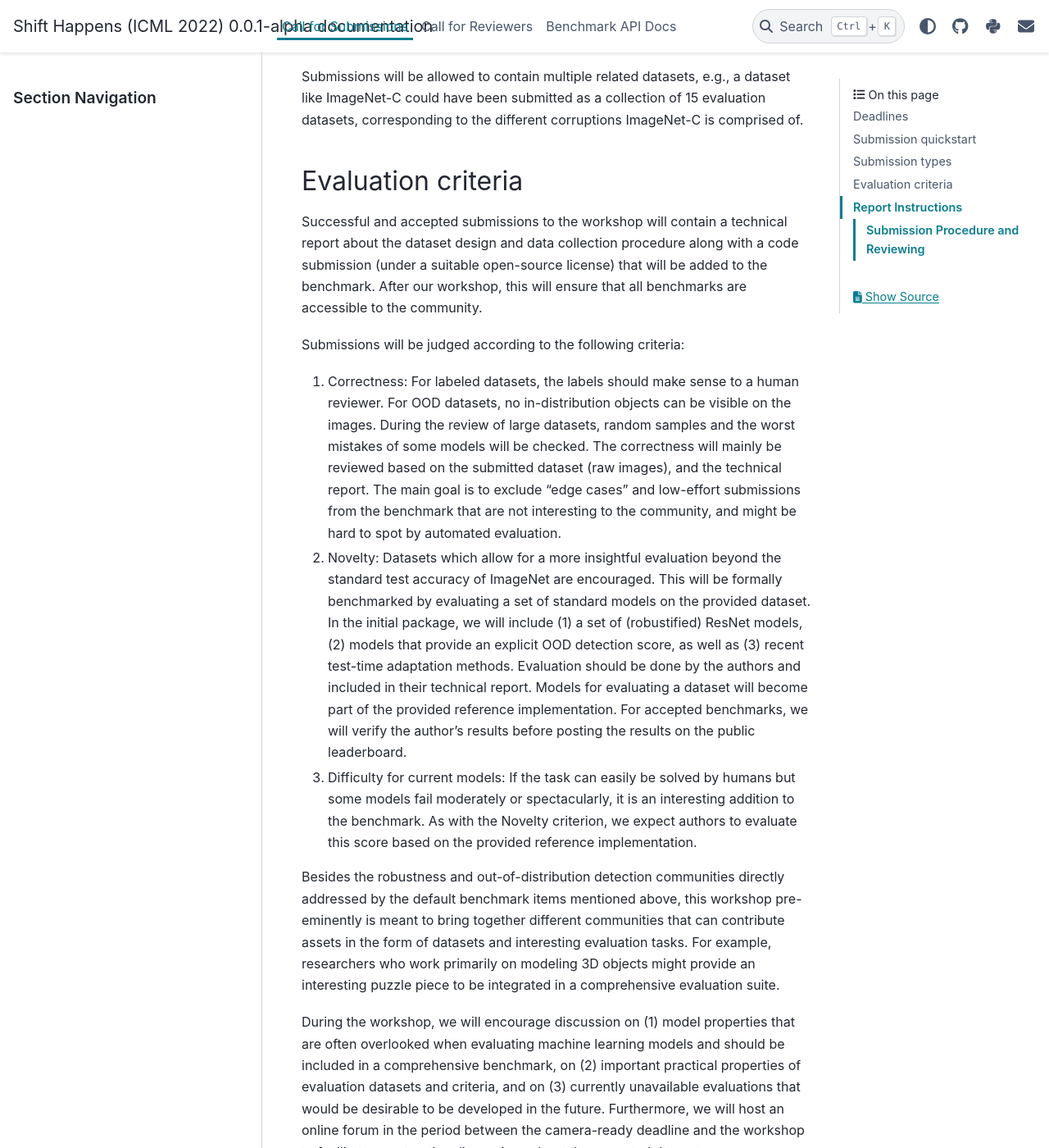
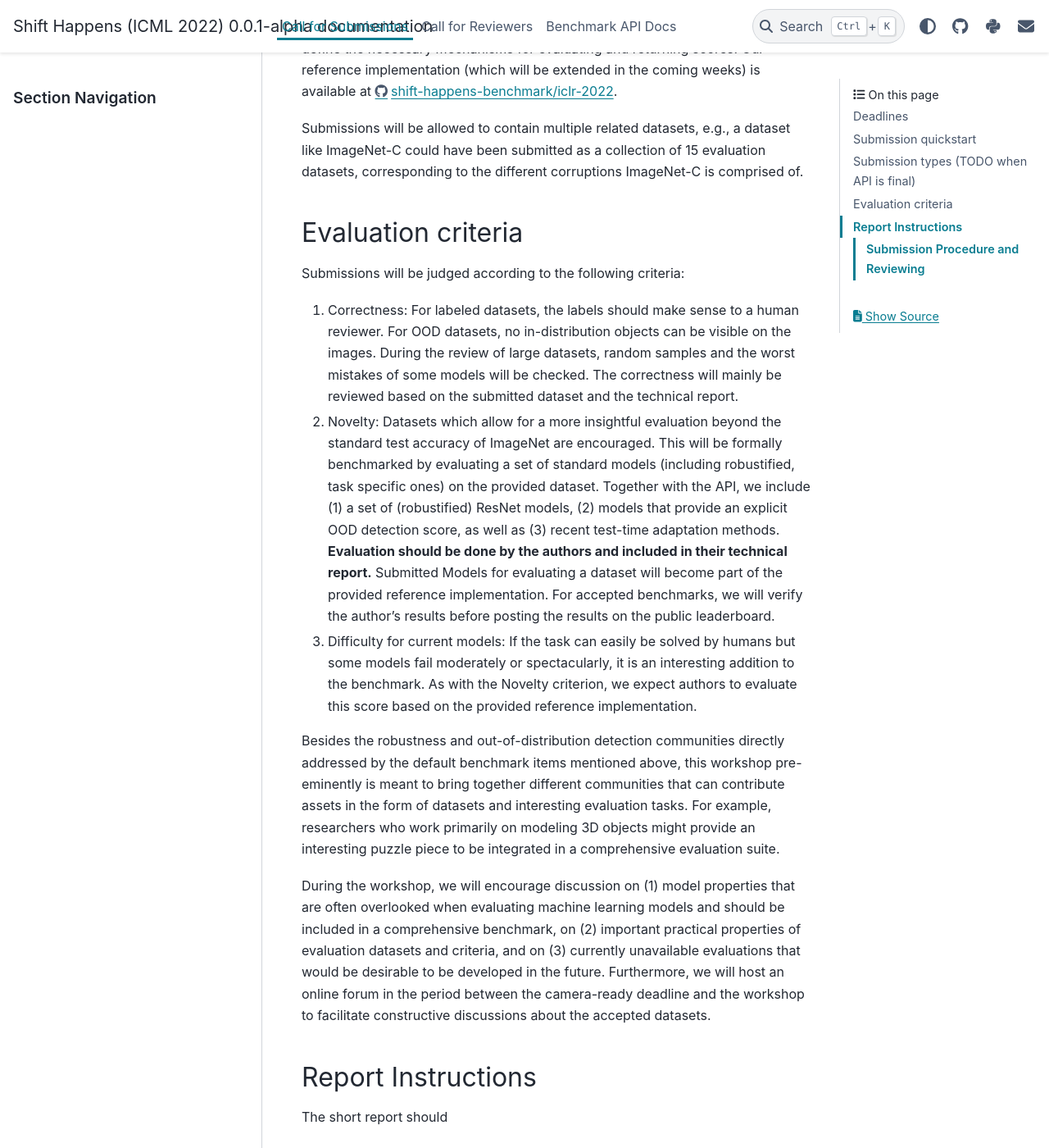
Before and after one commit to shift-happens-benchmark/icml-2022, a Sphinx documentation site: the page built from docs/source/call_for_papers.rst, in a window 1280 px wide and 1400 px high, scrolled down 2242 px. Shown: the whole window at 82% size. Built offline with Sphinx 7.4.7 and the PyData theme 0.15.4, drawn with Linux system fonts in a browser that asks for light colours; some of the changed text lies outside the part shown.

Commit message:
some unfinished changes to call

```diff
--- a/docs/source/call_for_papers.rst
+++ b/docs/source/call_for_papers.rst
@@ -42,19 +42,19 @@
 
 
 
-Submission types
+Submission types (TODO when API is final)
 ^^^^^^^^^^^^^^^^
 
 Besides compatibility to ImageNet scale models, the scope of possible
-benchmarks and datasets is intentionally broad: First, we encourage
-submissions that provide their own evaluation criterion and discuss its
-value in applications. Submissions should explain why the submitted
+benchmarks and datasets is intentionally broad:
+- Submissions that **provide their own evaluation criterion** and discuss its
+value in applications are particularly encouraged. Submissions should explain why the submitted
 dataset and metric are well-suited to inform about the specified
-property. Opening the benchmark to this form of submissions makes it
-possible for communities interested in problems besides standard,
-“accuracy-focused” settings. Second, we encourage submissions of
-datasets that can be evaluated with standard criteria. This form of
-submission imposes a low bar on developing new code contributions and
+property. Opening the benchmark to this form of submissions aims at reaching
+communities interested in problems besides standard,
+“accuracy-focused” settings.
+- It is also encouraged to submit datasets that can be evaluated with one or more of the following standard criteria:
+This form of submission imposes a low bar on developing new code contributions and
 makes it possible to contribute in the form of well-recorded datasets.
 Third, in both cases, it is possible to re-submit existing and
 potentially published benchmarks, datasets, and evaluation settings,
@@ -103,11 +103,6 @@
 Evaluation criteria
 ^^^^^^^^^^^^^^^^^^^
 
-Successful and accepted submissions to the workshop will contain a
-technical report about the dataset design and data collection procedure
-along with a code submission (under a suitable open-source license) that
-will be added to the benchmark. After our workshop, this will ensure
-that all benchmarks are accessible to the community.
 
 Submissions will be judged according to the following criteria:
 
@@ -116,19 +111,17 @@
    visible on the images. During the review of large datasets, random
    samples and the worst mistakes of some models will be checked. The
    correctness will mainly be reviewed based on the submitted dataset
-   (raw images), and the technical report. The main goal is to exclude
-   “edge cases” and low-effort submissions from the benchmark that are
-   not interesting to the community, and might be hard to spot by
-   automated evaluation.
+   and the technical report.
 
 2. Novelty: Datasets which allow for a more insightful evaluation beyond
    the standard test accuracy of ImageNet are encouraged. This will be
-   formally benchmarked by evaluating a set of standard models on the
-   provided dataset. In the initial package, we will include (1) a set
+   formally benchmarked by evaluating a set of standard models
+   (including robustified, task specific ones) on the
+   provided dataset. Together with the API, we include (1) a set
    of (robustified) ResNet models, (2) models that provide an explicit
    OOD detection score, as well as (3) recent test-time adaptation
-   methods. Evaluation should be done by the authors and included in
-   their technical report. Models for evaluating a dataset will become
+   methods. **Evaluation should be done by the authors and included in
+   their technical report.** Submitted Models for evaluating a dataset will become
    part of the provided reference implementation. For accepted
    benchmarks, we will verify the author’s results before posting the
    results on the public leaderboard.
@@ -166,7 +159,8 @@
 - state if there are special requirements on the models to be evaluated,
 - detail the evaluation procedure,
 - outline how evaluation outputs can be interpreted,
-- provide a short analysis how the task is challenging for some existing models,
+- provide a short analysis how the task is challenging for some existing models
+  (including the relevant provided ones),
 - and establish context within related works.
 
 The report should be limited to at most 4 pages without references, but can include an Appendix, for example including additional sample images and technical details.
```
Also changed, not shown: other parts of docs/source/call_for_papers.rst (+5 -0 lines).
